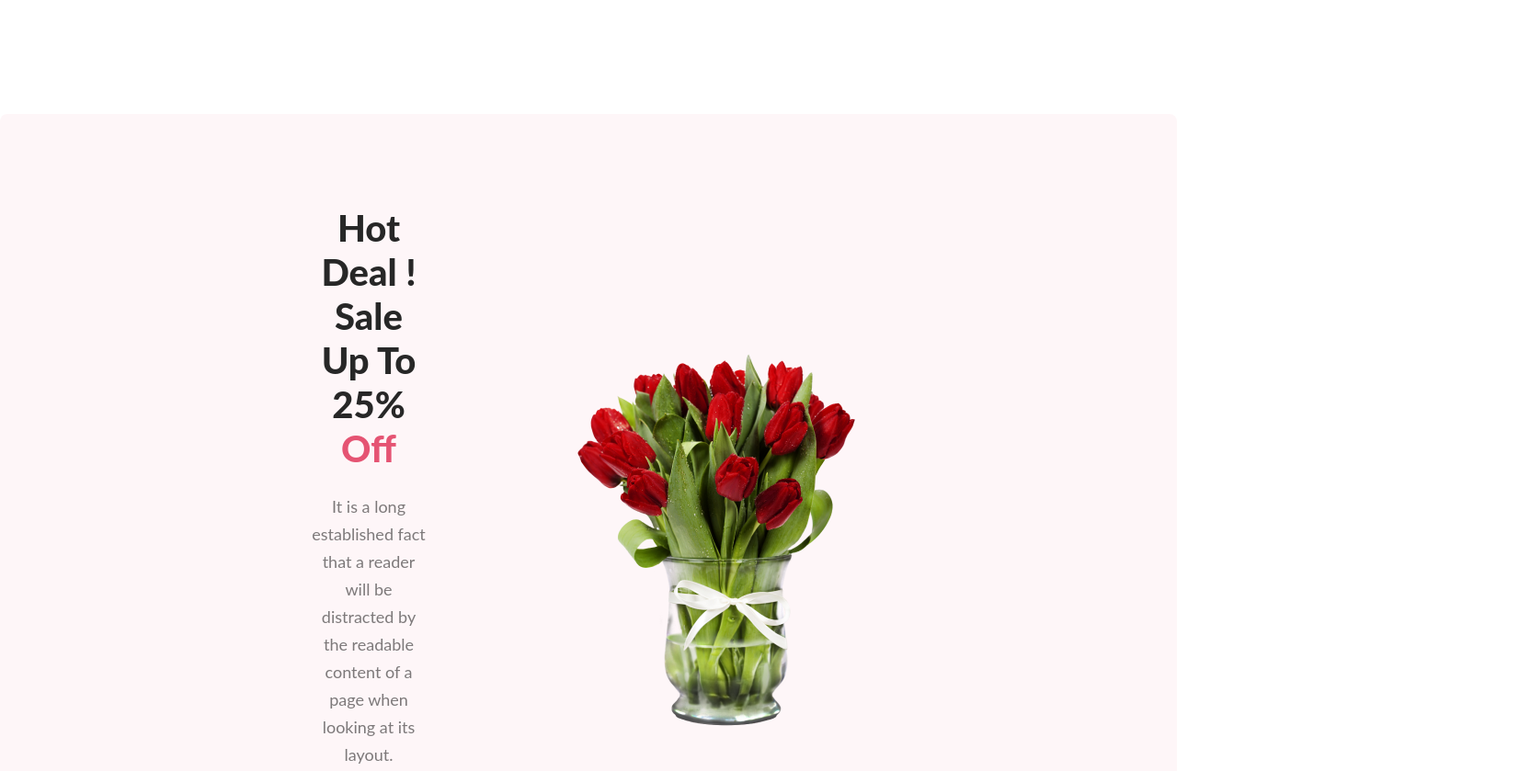
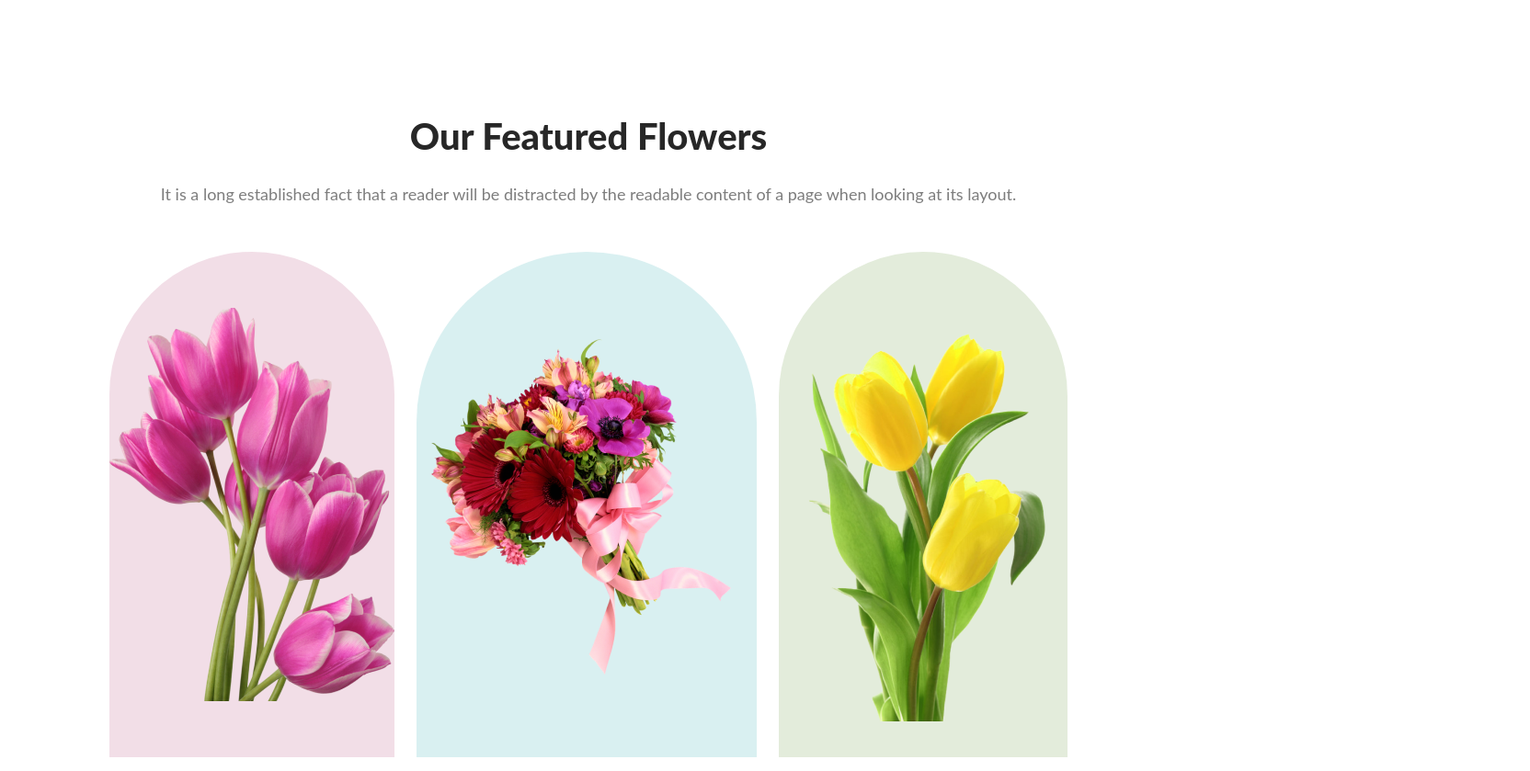
Before and after one commit to sajidshasan/first-assignment-flower, a plain HTML site: page index.html in a window 1280 px wide. Shown: the part 1060-1899 px from the top of the page at 92% size, 1664 px wide, since content can reach past the window. Drawn offline with Linux system fonts and the light colour scheme.

Commit message:
bonus section added

```diff
--- a/index.html
+++ b/index.html
@@ -25,7 +25,24 @@
     </header>
     <main class="main-section">
         <section class="bonus-section">
+            <h2 class="bonus-title">
+                Our Featured Flowers
+            </h2>
+            <p class="bonus-info">
+                It is a long established fact that a reader will be distracted by the readable content of a page when looking at its layout.
+            </p>
+            <div class="rectangle-flowers">
+                <div class="rectangle-flower img1">
+                    <img  src="image/pngwing 6.png" alt="">
+                </div>
+                <div class="rectangle-flower img2">
+                    <img  src="image/pngwing 5.png" alt="">
+                </div>
+                <div class="rectangle-flower img3 ">
+                    <img  src="image/pngwing 7.png" alt="">
+                </div>
 
+            </div>
         </section>
         <section class="optional-section">
 
--- a/style/style.css
+++ b/style/style.css
@@ -55,6 +55,55 @@ header section
 /* ------------------
 bonus section
 ------------------ */
+
+.bonus-section {
+    display: flex;
+    flex-direction: column;
+}
+
+.bonus-title {
+    color: #272727;
+    text-align: center;
+
+    font-size: 40px;
+    font-weight: 800;
+
+}
+
+.bonus-info {
+    color: rgba(39, 39, 39, 0.60);
+    text-align: center;
+    font-size: 18px;
+    font-weight: 400;
+    line-height: 30px;
+    margin-top: 24px;
+    margin-bottom: 48px;
+}
+
+.rectangle-flowers{
+display: flex;
+align-items: center;
+justify-content: center;
+gap: 24px;
+margin: 0px 200px 130px;
+}
+
+.rectangle-flower{
+    border-radius: 300px 300px 0px 0px;
+background: rgba(167, 33, 98, 0.15);
+height:550px;
+display: flex;
+align-items:center;
+justify-content: center;
+width: 100%;
+}
+.img2{
+    background: rgba(5, 151, 160, 0.15);
+
+}
+.img3{
+    background: rgba(71, 125, 17, 0.15);
+}
 /*------------------
  optional section
 ------------------- */
@@ -130,6 +179,11 @@ insta section
     font-weight: 400;
     line-height: 30px;
 }
+.insta-photos {
+    display: flex;
+    justify-content: space-between;
+    width: 100%;
+}
 
 .insta-photos a img {
     margin-right: 24px;
@@ -179,26 +233,30 @@ subscribe section
     font-weight: 400;
     margin-right: 16px;
 }
+
 /* ==================
 footer section
 =================== */
-.footer{
+.footer {
     background: #111010;
     text-align: center;
     padding: 120px 600px;
 
 }
-.footer-title{
+
+.footer-title {
     font-size: 48px;
     font-weight: 800;
     color: white;
 }
-.flower{
+
+.flower {
     color: #E55473;
     font-size: 48px;
     font-weight: 800;
 }
-.footer-info{
+
+.footer-info {
     color: rgba(255, 255, 255, 0.70);
     text-align: center;
     font-size: 18px;
@@ -207,7 +265,8 @@ line-height: 30px;
     margin-top: 24px;
     margin-bottom: 32px;
 }
-.copyright-alert{
+
+.copyright-alert {
     color: rgba(255, 255, 255, 0.40);
     text-align: center;
     font-size: 16px;
```
Lines whose indentation alone changed are shown as unchanged.
